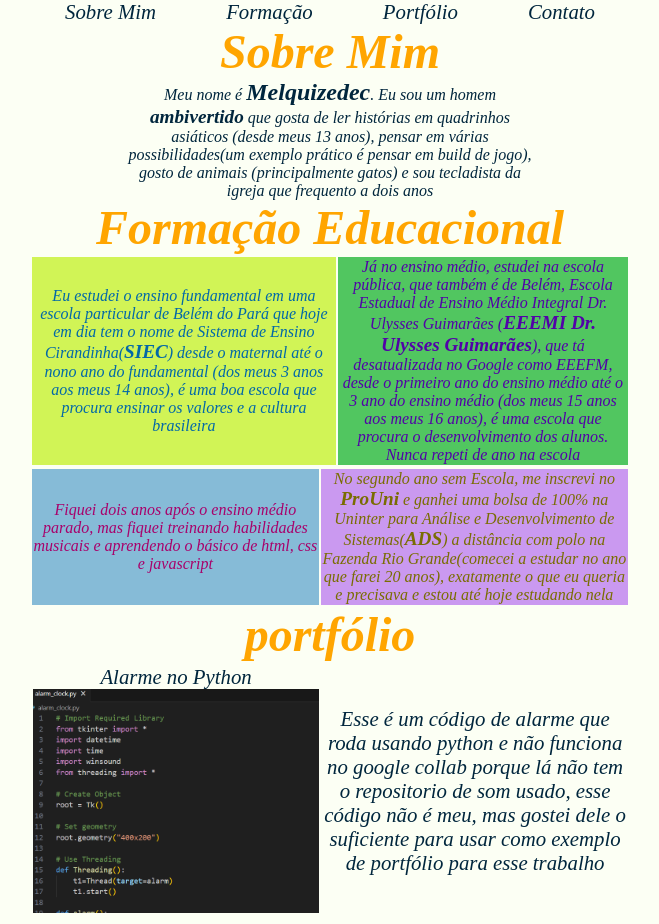
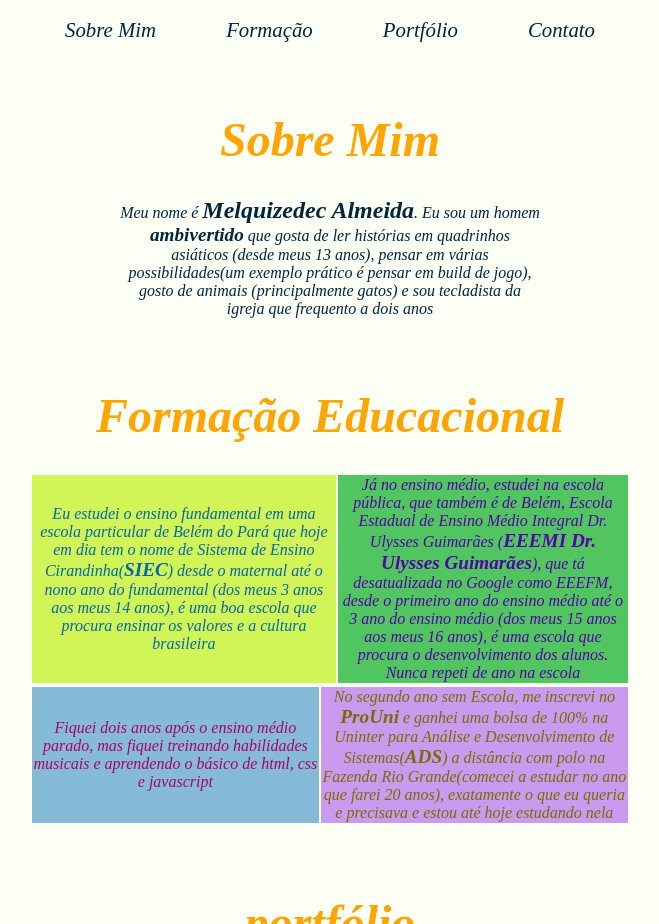
Before and after one commit to Melquizdc/Melquizedec-Alemida, a plain HTML site: page index.html in a window 1280 px wide. Shown: the top 924 px of the page, without its empty margins (310-969 px from the left). Drawn offline with Linux system fonts and the light colour scheme.

Commit message:
colocando comentários

```diff
--- a/index.html
+++ b/index.html
@@ -5,6 +5,7 @@
     <meta name="viewport" content="width=device-width, initial-scale=1.0">
     <title>sobre Melquizedec</title>
     <style>
+        /*adicionado cores gerais da página*/
         *{
             box-sizing: border-box;
             padding: 0 auto;
@@ -19,26 +20,33 @@
             max-width: 90%;
             max-width: 600px;
         }
+        /*aumentando o tamanho da barra de navegação e do letreiror do link*/
         .nav{
             font-size: 1.3rem;
         }
+        /*deixando a barra de navegação bonita e centralizada, tentei fazer ela ficar flutuando na tela mas deu errado*/
+        nav{
+            display: flex;
+            justify-content: center;
+        }
+        /*deixando os títulos com destaque adicional*/
         h1{
             font-size: 3rem;
             color: orange;
+            padding-top: 70px;
+            padding-bottom: 30px;
         }
-
-        .importantissimo {
+        /*claro que meu nome vai estar em destaque*/
+        .nome {
             font-size: 1.5rem;
-            font-weight: 600;
+            font-weight: bolder;
         }
+        /*o importante merece destaque*/
         .importante {
             font-size: 1.2rem;
-            font-weight: 550;
+            font-weight: bold;
         }
-        .menu{
-            display: flex;
-            justify-content: center;
-        }
+        /*mudando cores*/
         #a, #a .importante{
             color: rgb(2, 104, 168);
             background-color: rgb(209, 244, 86);
@@ -55,17 +63,21 @@
             color: rgb(121, 109, 1);
             background-color: rgb(202, 153, 240);
         }
+        /*modificando o sobre mim, porque vi que ficaria melhor*/
         #e, #e .importantissimo, #e .importante{
         max-width: 70%;
         max-width: 400;
         }
+        /*aumentando o texto do portfólio*/
         #f{
         font-size: 1.3rem;
         }
     </style>
 </head>
 <body>
-    <nav class="menu nav">
+    <br>
+        <nav class="nav">
+        <!--quando clicar vai pra área especificada-->
             <a href="#sm">Sobre Mim</a>
             <a href="#fe">Formação</a>
             <a href="#port">Portfólio</a>
@@ -74,9 +86,10 @@
     <article>
 
         <h1 id="sm">Sobre Mim</h1>
-            <p id="e">Meu nome é <spam class="importantissimo">Melquizedec</spam>. Eu sou um homem <spam class="importante">ambivertido</spam> que gosta de ler histórias em quadrinhos asiáticos (desde meus 13 anos), pensar em várias possibilidades(um exemplo prático é pensar em build de jogo), gosto de animais (principalmente gatos) e sou tecladista da igreja que frequento a dois anos</p>
+            <p id="e">Meu nome é <spam class="nome">Melquizedec Almeida</spam>. Eu sou um homem <spam class="importante">ambivertido</spam> que gosta de ler histórias em quadrinhos asiáticos (desde meus 13 anos), pensar em várias possibilidades(um exemplo prático é pensar em build de jogo), gosto de animais (principalmente gatos) e sou tecladista da igreja que frequento a dois anos</p>
 
         <h1 id="fe">Formação Educacional</h1>
+            <!--queria testar a ideia de colocar tamanhos diferentes e deu certo, tirando pela altura-->
             <table>
                 <td id="a">Eu estudei o ensino fundamental em uma escola particular de Belém do Pará que hoje em dia tem o nome de Sistema de Ensino Cirandinha(<spam class="importante">SIEC</spam>) desde o maternal até o nono ano do fundamental (dos meus 3 anos aos meus 14 anos), é uma boa escola que procura ensinar os valores e a cultura brasileira</td>
                 <td id="b">Já no ensino médio, estudei na escola pública, que também é de Belém, Escola Estadual de Ensino Médio Integral Dr. Ulysses Guimarães (<spam class="importante">EEEMI Dr. Ulysses Guimarães</spam>), que tá desatualizada no Google como EEEFM, desde o primeiro ano do ensino médio até o 3 ano do ensino médio (dos meus 15 anos aos meus 16 anos), é uma escola que procura o desenvolvimento dos alunos. Nunca repeti de ano na escola</td>
@@ -102,7 +115,9 @@
                 </tr><tr>
                     <td colspan="2"><textarea placeholder="Escreva sua mensagem aqui." cols="55" rows="5" maxlength="1000" wrap="hard"></textarea></td>
                 </tr></table>
+            <button >enviar</button>
             </form>
     </article>
+    <br><br><br><br><br><br><br><br><br><br>
 </body>
 </html>
```
